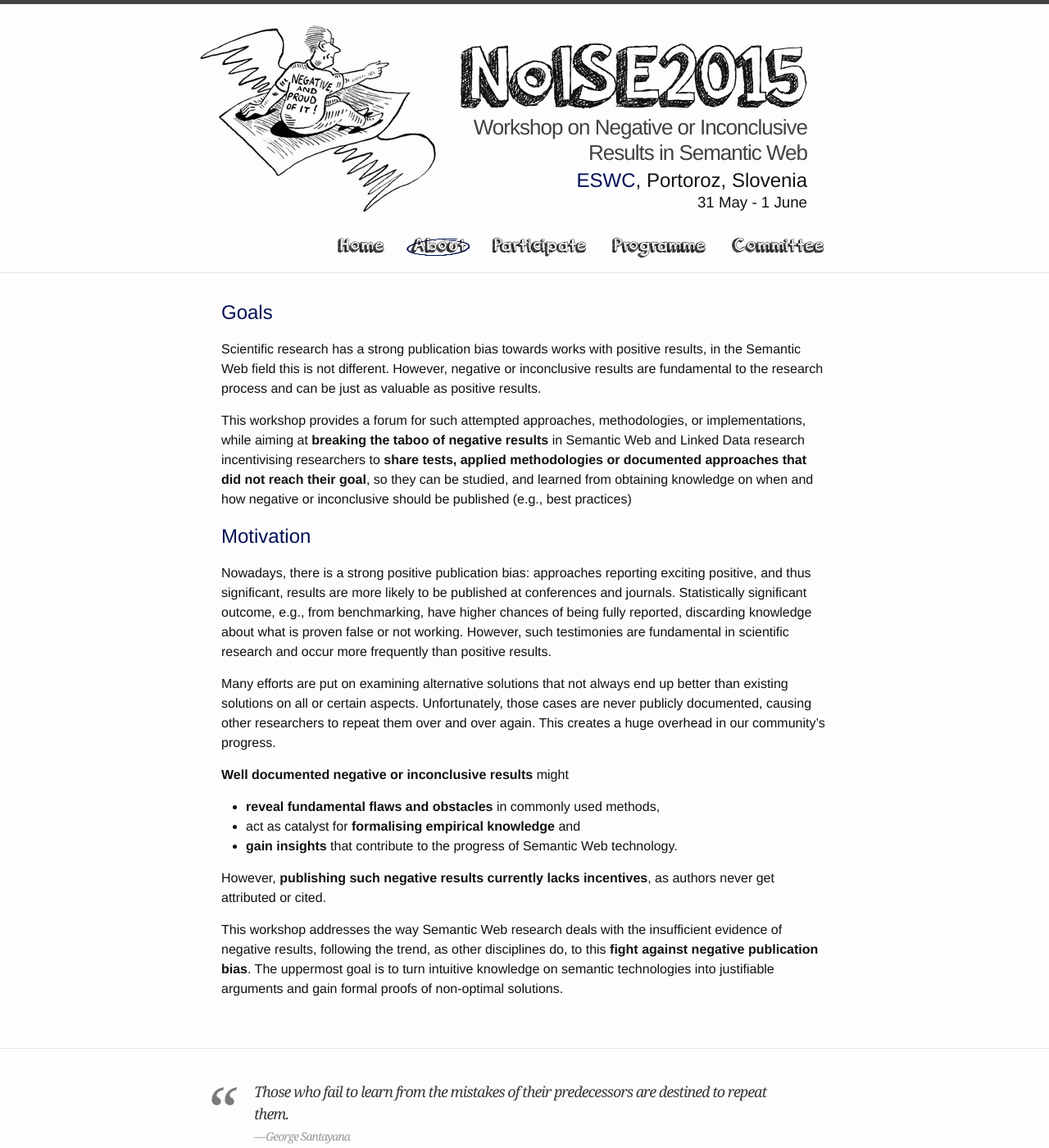
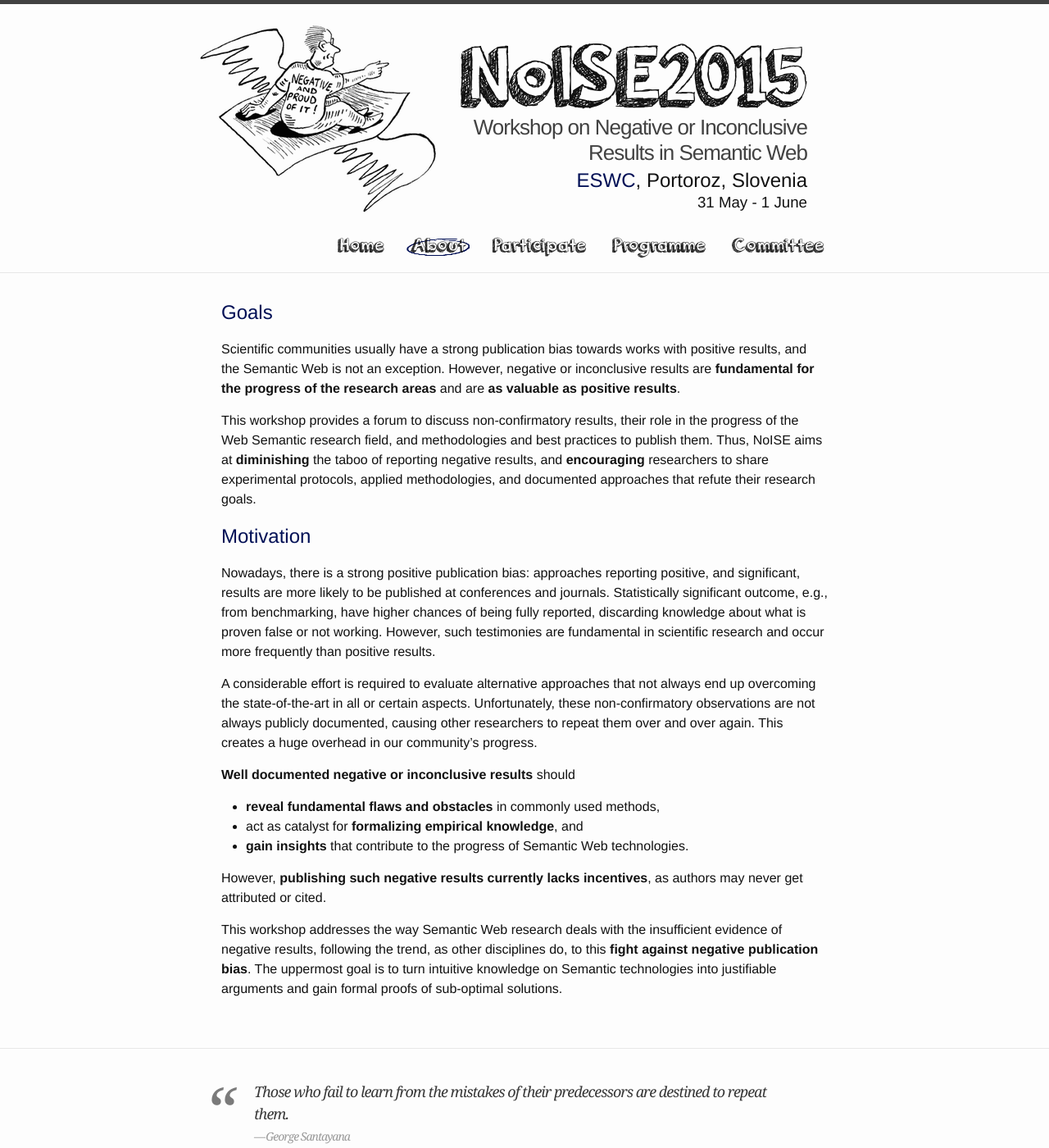
Before and after one commit to mielvds/noise-website, a Jekyll site: the page built from Topics.md, in a window 1280 px wide and 1400 px high. Shown: the whole window at 82% size. Built offline with Jekyll 4.4.1, drawn with Linux system fonts in a browser that asks for light colours.

Commit message:
Updated reviewed content

```diff
--- a/Topics.md
+++ b/Topics.md
@@ -6,27 +6,24 @@ permalink: /about/
 ---
 Goals
 =================
-Scientific research has a strong publication bias towards works with positive results, in the Semantic Web field this is not different. However, negative or inconclusive results are fundamental to the research process and can be just as valuable as positive results.
+Scientific communities usually have a strong publication bias towards works with positive results, and the Semantic Web is not an exception. However, negative or inconclusive results are **fundamental for the progress of the research areas** and are **as valuable as positive results**.
 
-This workshop provides a forum for such attempted approaches, methodologies, or implementations, while aiming at
-**breaking the taboo of negative results** in Semantic Web and Linked Data research
-incentivising researchers to **share tests, applied methodologies or documented approaches that did not reach their goal**, so they can be studied, and learned from
-obtaining knowledge on when and how negative or inconclusive should be published (e.g., best practices)
+This workshop provides a forum to discuss non-confirmatory results, their role in the progress of the Web Semantic research field, and methodologies and best practices to publish them.  Thus, NoISE aims at **diminishing** the taboo of reporting negative results, and **encouraging** researchers to share experimental protocols, applied methodologies, and documented approaches that refute their research goals.
 
 Motivation
 ==================
-Nowadays, there is a strong positive publication bias: approaches reporting exciting positive, and thus significant, results are more likely to be published at conferences and journals.
+Nowadays, there is a strong positive publication bias: approaches reporting positive, and significant, results are more likely to be published at conferences and journals.
 Statistically significant outcome, e.g., from benchmarking, have higher chances of being fully reported, discarding knowledge about what is proven false or not working.
 However, such testimonies are fundamental in scientific research and occur more frequently than positive results.
 
-Many efforts are put on examining alternative solutions that not always end up better than existing solutions on all or certain aspects. Unfortunately, those cases are never publicly documented, causing other researchers to repeat them over and over again. This creates a huge overhead in our community’s progress.
+A considerable effort is required to evaluate alternative approaches that not always end up overcoming the state-of-the-art in all or certain aspects. Unfortunately, these non-confirmatory observations are not always publicly documented, causing other researchers to repeat them over and over again. This creates a huge overhead in our community’s progress.
 
-**Well documented negative or inconclusive results** might
+**Well documented negative or inconclusive results** should
 
  - **reveal fundamental flaws and obstacles** in commonly used methods,
- - act as catalyst for **formalising empirical knowledge** and
- - **gain insights** that contribute to the progress of Semantic Web technology.
+ - act as catalyst for **formalizing empirical knowledge**, and
+ - **gain insights** that contribute to the progress of Semantic Web technologies.
 
-However, **publishing such negative results currently lacks incentives**, as authors never get attributed or cited.
+However, **publishing such negative results currently lacks incentives**, as authors may never get attributed or cited.
 
-This workshop addresses the way Semantic Web research deals with the insufficient evidence of negative results, following the trend, as other disciplines do, to this **fight against negative publication bias**. The uppermost goal is to turn intuitive knowledge on semantic technologies into justifiable arguments and gain formal proofs of non-optimal solutions.
+This workshop addresses the way Semantic Web research deals with the insufficient evidence of negative results, following the trend, as other disciplines do, to this **fight against negative publication bias**. The uppermost goal is to turn intuitive knowledge on Semantic technologies into justifiable arguments and gain formal proofs of sub-optimal solutions.
```
Also changed, not shown: Participate.md (+5 -5 lines), index.md (+5 -5 lines).
